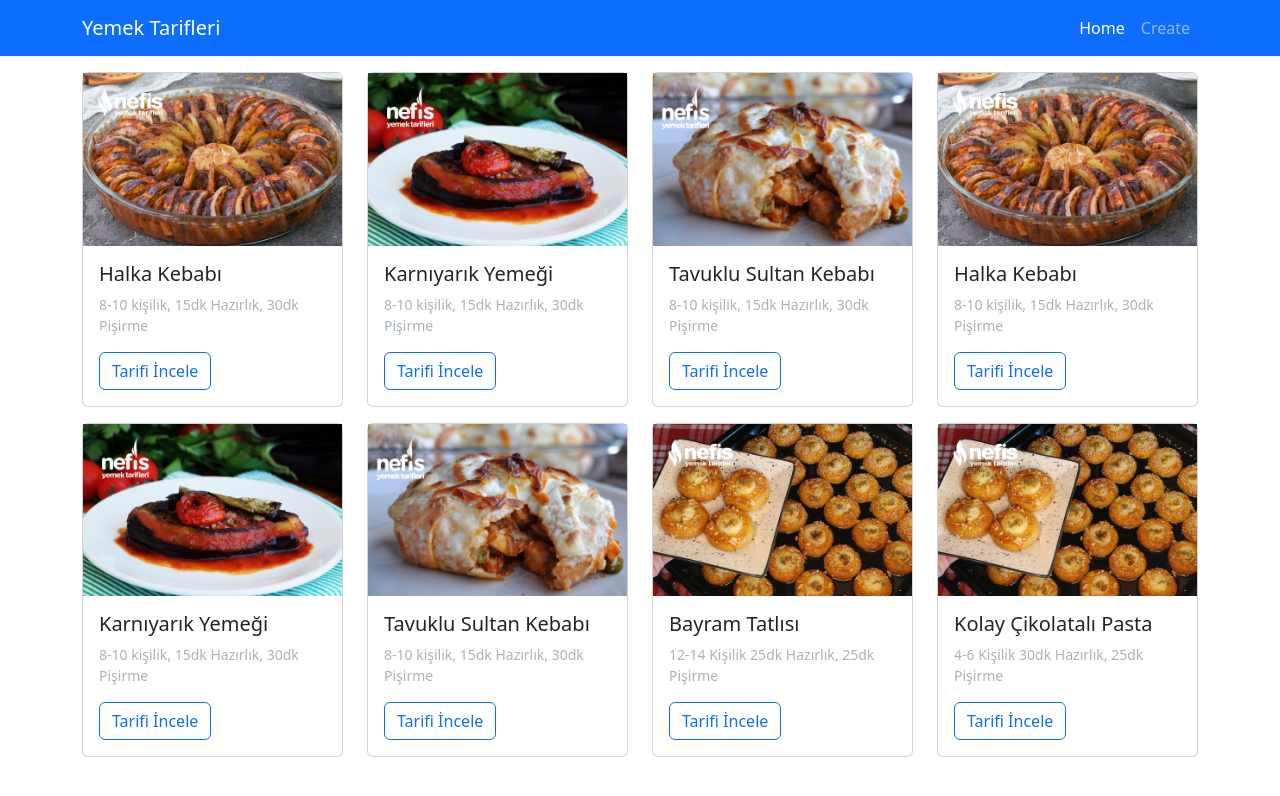
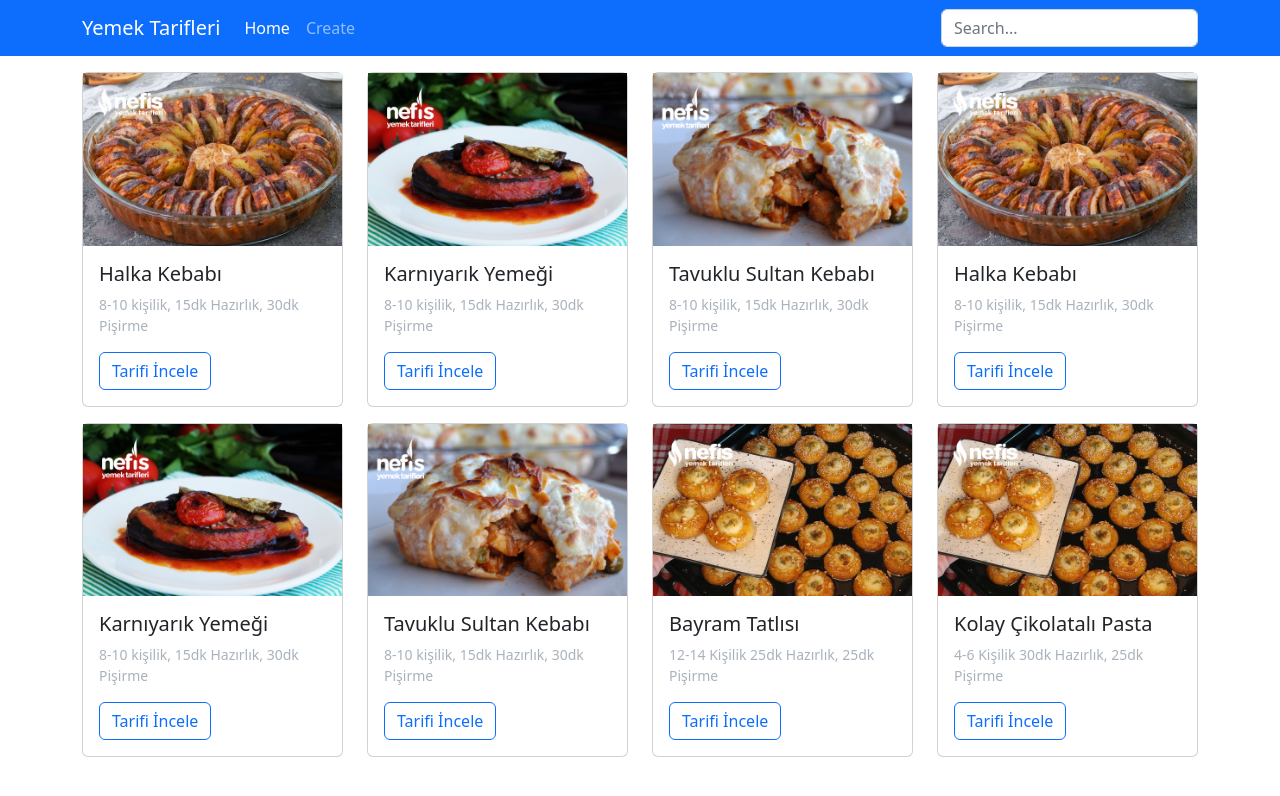
Before and after one commit to sadikturan/udemy-react-dersleri, a React (Create React App) app in the folder yemek-tarifleri/: page / in a window 1280 px wide. Shown: the top 796 px of the page. Built offline with nearby package versions, Linux system fonts and the light colour scheme; data requests are answered from the project's data file.

Commit message:
tarif arama kutusu

```diff
--- a/yemek-tarifleri/src/components/Navbar.js
+++ b/yemek-tarifleri/src/components/Navbar.js
@@ -1,12 +1,13 @@
 import React from 'react'
 import { NavLink, Link } from 'react-router-dom'
+import SearchBar from './SearchBar'
 
 function Navbar() {
   return (
     <nav className="navbar navbar-expand-lg navbar-dark bg-primary">
         <div className="container">
             <Link className='navbar-brand' to="/">Yemek Tarifleri</Link>
-            <ul className="navbar-nav">
+            <ul className="navbar-nav me-auto">
                 <li className="nav-item">
                     <NavLink className='nav-link' to='/'>Home</NavLink>
                 </li>
@@ -14,6 +15,7 @@ function Navbar() {
                     <NavLink className='nav-link' to='/create'>Create</NavLink>
                 </li>
             </ul>
+            <SearchBar />
         </div>
     </nav>
   )
--- /dev/null
+++ b/yemek-tarifleri/src/components/SearchBar.js
@@ -0,0 +1,23 @@
+import { useState } from "react"
+import { useNavigate } from "react-router-dom";
+
+export default function SearchBar() {
+    const [keyword, setKeyword] = useState('');
+    const navigate = useNavigate();
+
+    const handleSubmit = (e) => {
+        e.preventDefault();
+
+        navigate(`/search?q=${keyword}`);
+    }
+
+    return (
+        <form onSubmit={handleSubmit}>
+            <input
+                type="search"
+                className="form-control"
+                placeholder="Search..."
+                onChange={(e) => setKeyword(e.target.value)}/>
+        </form>
+    )
+}
```
Also changed, not shown: yemek-tarifleri/src/components/SearchBar.css (added), 1 other file (tests, documents, lock files or other folders).
